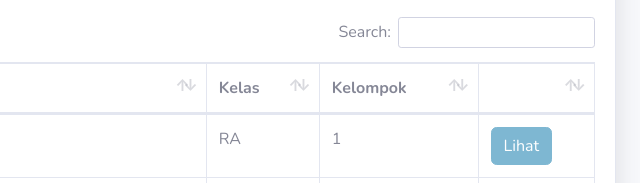
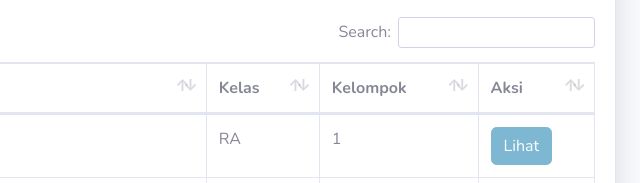
Before and after one commit to miwwww/Sibes-PWK, a website with bundled scripts: page logbook-pilih_course.html in a window 1280 px wide. Shown: the part 228-411 px from the top of the page, 640-1280 px from the left. Built offline with nearby package versions, Linux system fonts and the light colour scheme.

Commit message:
Update tampilan mahasiswa untuk memilih logbook sesuai course

```diff
--- a/logbook-pilih_course.html
+++ b/logbook-pilih_course.html
@@ -293,7 +293,7 @@
                       <th>Nama Mata Kuliah</th>
                       <th>Kelas</th>
                       <th>Kelompok</th>
-                      <th></th>
+                      <th>Aksi</th>
                     </tr>
                   </thead>
                   <tbody>
```
